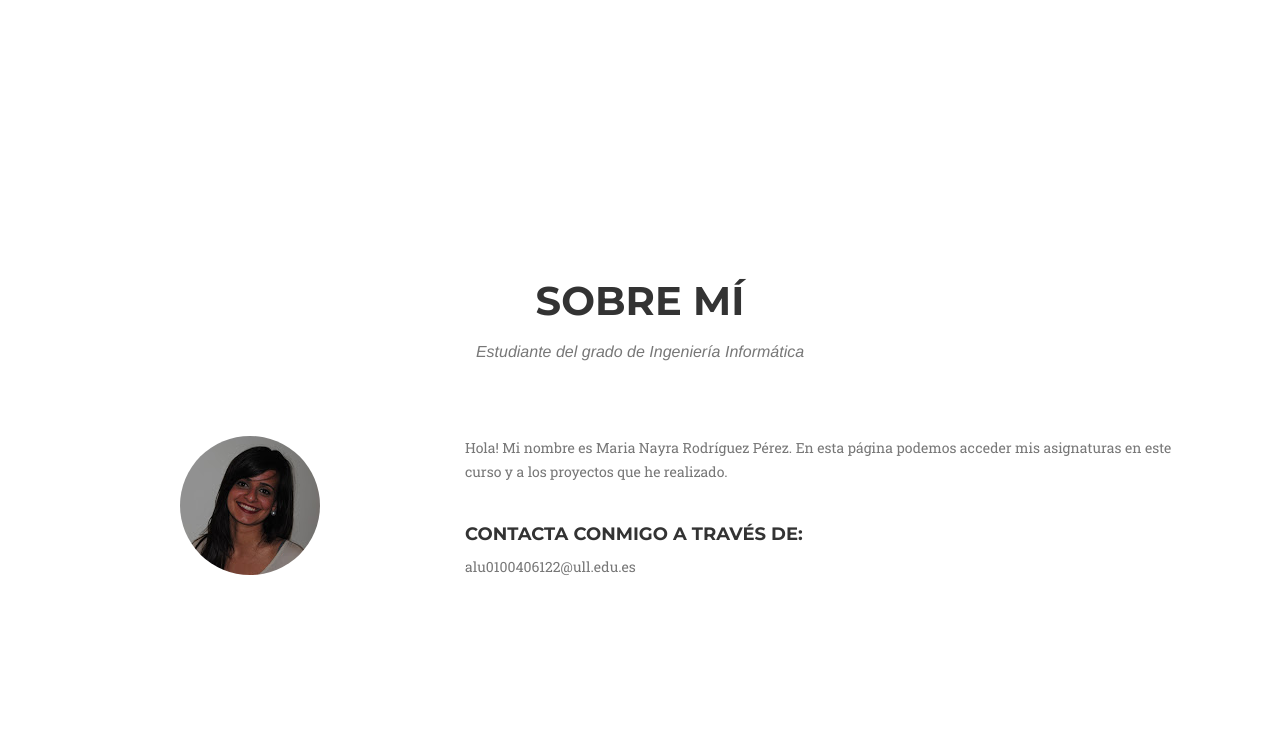
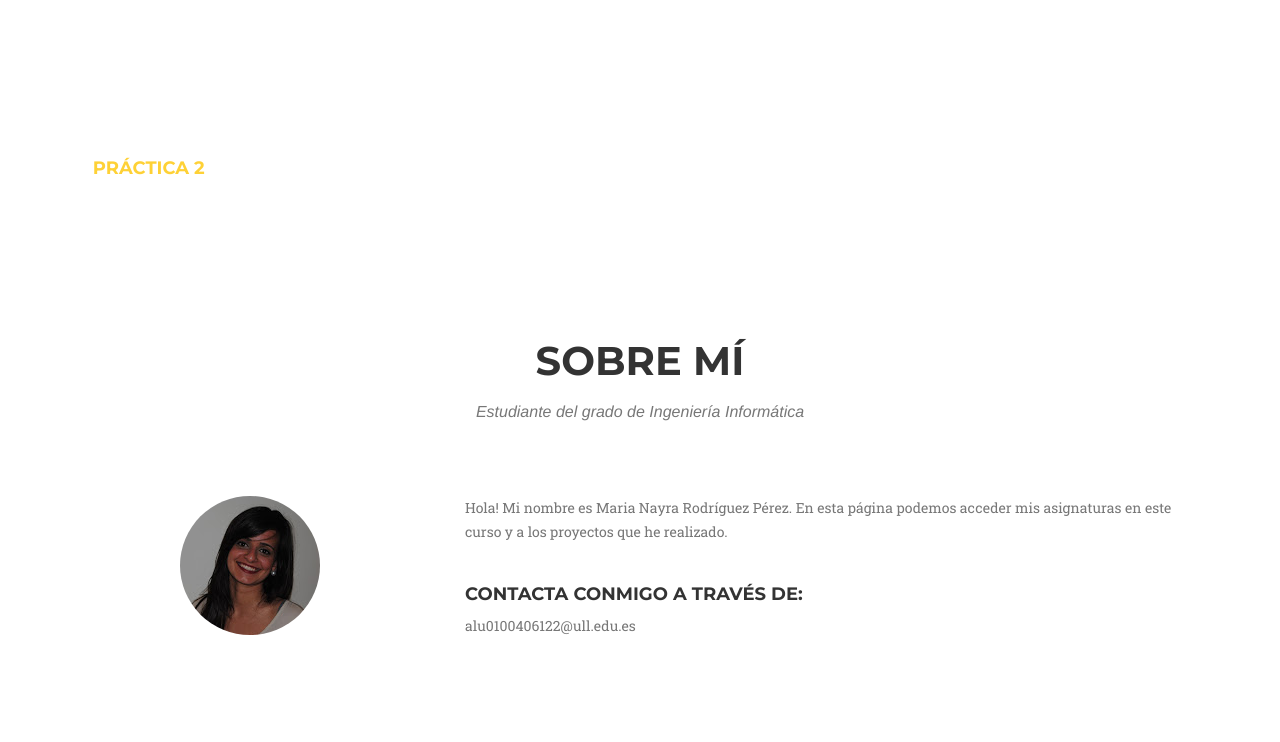
Before and after one commit to alu0100406122/alu0100406122.github.io, a plain HTML site: page index.html in a window 1280 px wide. Shown: the part 1540-2282 px from the top of the page. Drawn offline with nearby package versions, Linux system fonts and the light colour scheme; a web font is replaced by a local one.

Commit message:
Practica2 añadida

```diff
--- a/index.html
+++ b/index.html
@@ -242,6 +242,7 @@ $(document).ready(function()
                     <br>
                 </div>
             </div>
+
             <div class="row text-center">
             	<div class="col-md-12">
             		<br>
@@ -268,6 +269,24 @@ $(document).ready(function()
             </div>
         </div>
     </section>
+
+
+
+
+
+
+     	<div class="row text-center">
+		<div class="col-md-12">
+		<br>
+		<p id="mensaje_aviso" style="font-size:6;" class="pull-left"></p>
+		</div>
+		<div class="col-md-3">
+			<h4 id="practica2"><a href="http://alu0100406122.github.io/temperature_converter/" target="blank">Práctica 2</a></h4>
+		</div>
+      </div>
+
+
+
     <!-- Portfolio Grid Section -->
     <!--section id="portfolio" class="bg-light-gray">
         <div class="container">
```
